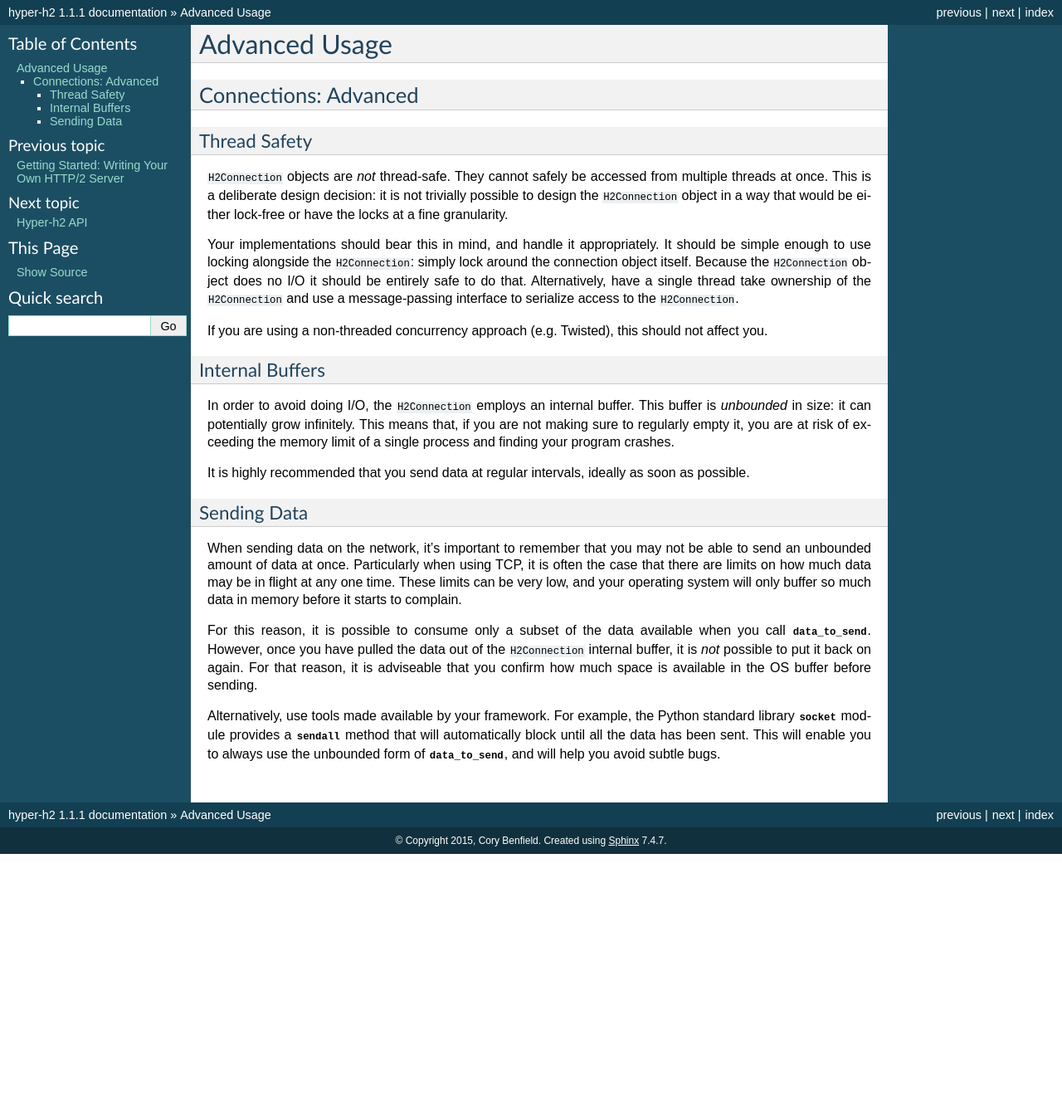
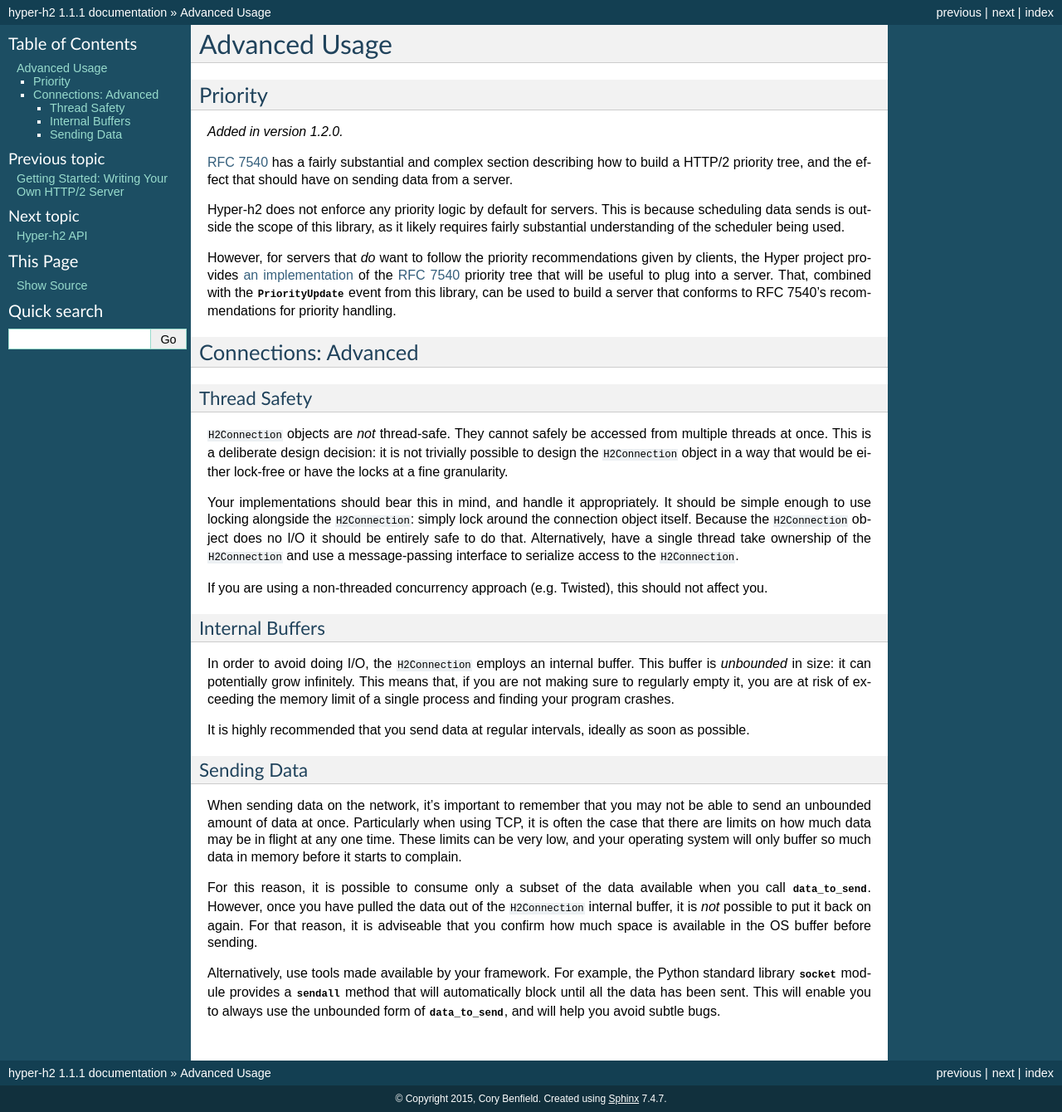
Before and after one commit to python-hyper/h2, a Sphinx documentation site: the page built from docs/source/advanced-usage.rst, in a window 1280 px wide. Shown: the whole page at 83% size. Built offline with Sphinx 7.4.7, drawn with Linux system fonts in a browser that asks for light colours; before the commit the page ends 1029 px from its top, so only the background shows below that.

Commit message:
Prose documentation for priority.

```diff
--- a/docs/source/advanced-usage.rst
+++ b/docs/source/advanced-usage.rst
@@ -1,5 +1,25 @@
 Advanced Usage
 ==============
+
+Priority
+--------
+
+.. versionadded:: 1.2.0
+
+`RFC 7540`_ has a fairly substantial and complex section describing how to
+build a HTTP/2 priority tree, and the effect that should have on sending data
+from a server.
+
+Hyper-h2 does not enforce any priority logic by default for servers. This is
+because scheduling data sends is outside the scope of this library, as it
+likely requires fairly substantial understanding of the scheduler being used.
+
+However, for servers that *do* want to follow the priority recommendations
+given by clients, the Hyper project provides `an implementation`_ of the
+`RFC 7540`_ priority tree that will be useful to plug into a server. That,
+combined with the :class:`PriorityUpdate <h2.events.PriorityUpdate>` event from
+this library, can be used to build a server that conforms to RFC 7540's
+recommendations for priority handling.
 
 .. _h2-connection-advanced:
 
@@ -59,3 +79,7 @@ block until all the data has been sent. This will enable you to always use the
 unbounded form of
 :meth:`data_to_send <h2.connection.H2Connection.data_to_send>`, and will help
 you avoid subtle bugs.
+
+
+.. _RFC 7540: https://tools.ietf.org/html/rfc7540
+.. _an implementation: http://python-hyper/priority/
```
